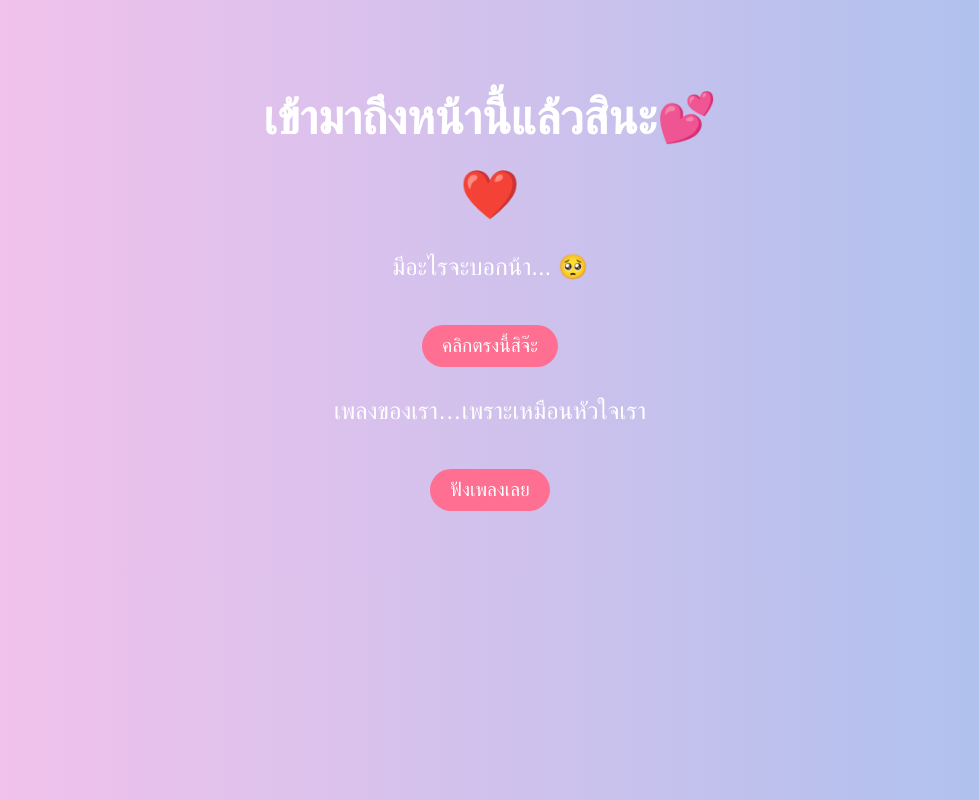
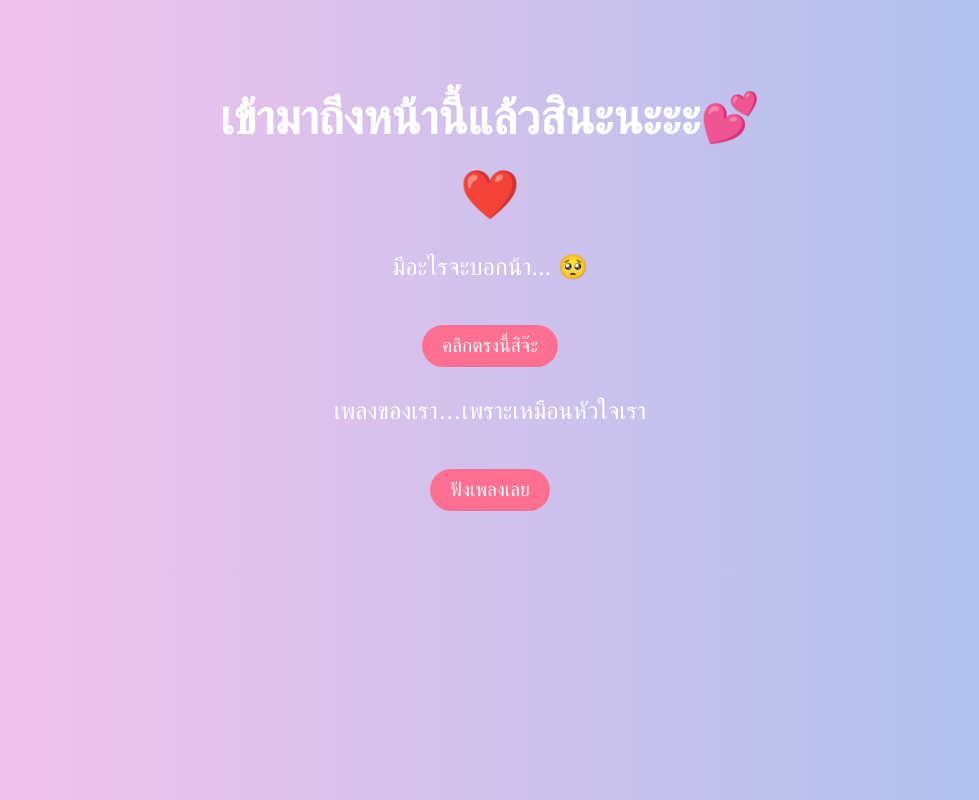
Before and after one commit to tawatchaipo4886-cell/love-website, a plain HTML site: page love.html in a window 1280 px wide. Shown: the whole page, without its empty margins (150-1129 px from the left). Drawn offline with Linux system fonts and the light colour scheme.

Commit message:
Update love.html

```diff
--- a/love.html
+++ b/love.html
@@ -57,7 +57,7 @@
 </head>
 <body>
 
-  <h1>เข้ามาถึงหน้านี้แล้วสินะ💕</h1>
+  <h1>เข้ามาถึงหน้านี้แล้วสินะนะะะ💕</h1>
   <div class="heart">❤️</div>
 
   <p id="message">มีอะไรจะบอกน้า... 🥺</p>
```
